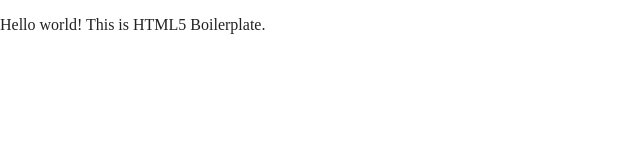
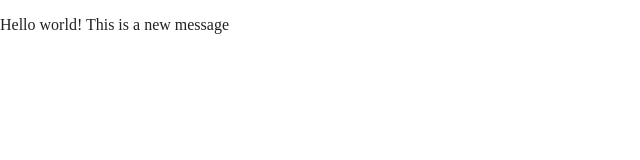
Before and after one commit to sharksandrobots/mb-core-2-int-lab-f, a website built with Parcel: page index.html in a window 1280 px wide. Shown: the full height of the page, 0-640 px from the left. Built offline with nearby package versions, Linux system fonts and the light colour scheme.

Commit message:
Updated index

```diff
--- a/index.html
+++ b/index.html
@@ -25,7 +25,7 @@
 <body>
 
   <!-- Add your site or application content here -->
-  <p>Hello world! This is HTML5 Boilerplate.</p>
+  <p>Hello world! This is a new message</p>
   <script src="js/vendor/modernizr-3.11.2.min.js"></script>
   <script src="js/plugins.js"></script>
   <script src="js/main.js"></script>
```
